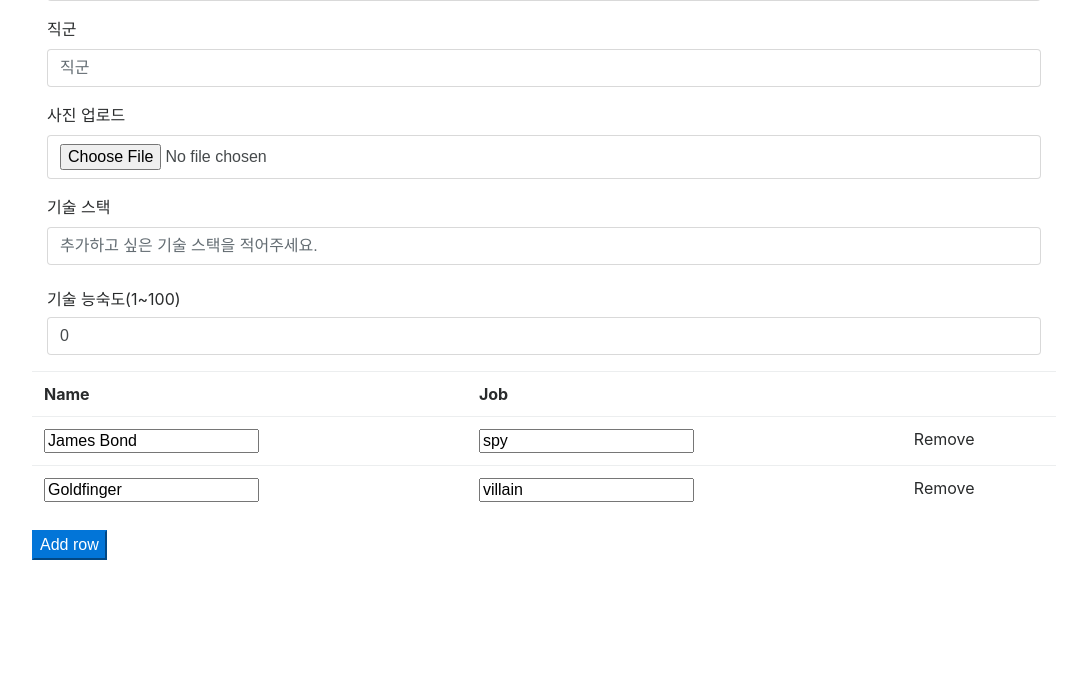
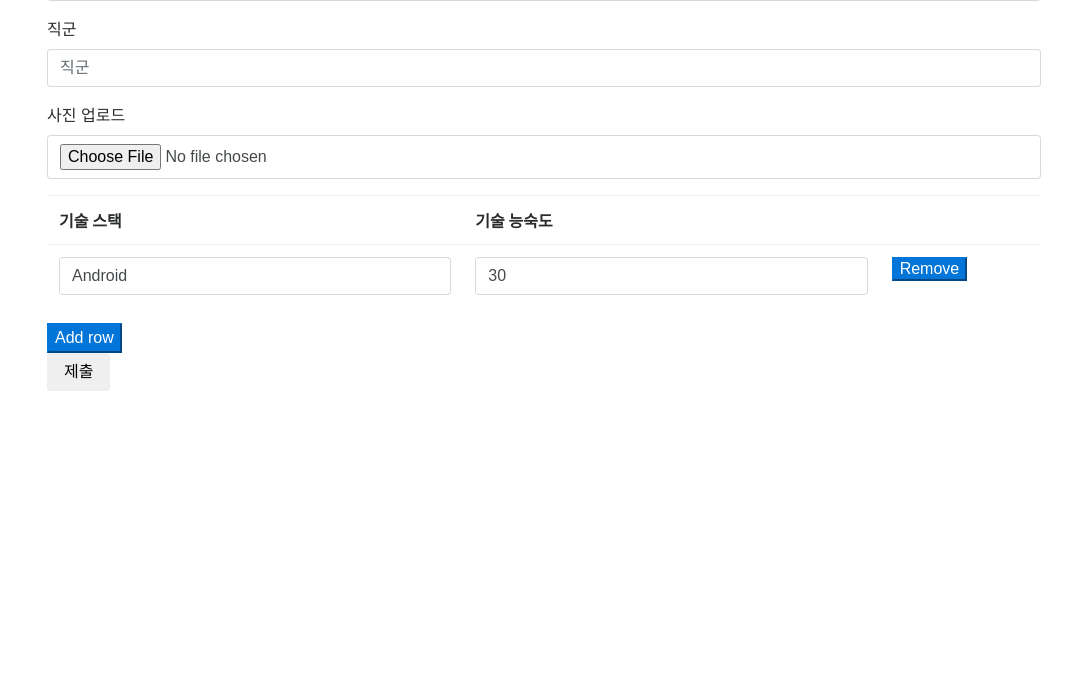
Before and after one commit to JuneBuug/make_your_resume, a Django app: template resume_prac/templates/resume_prac/resume_write.html in a window 1280 px wide. Shown: the part 249-937 px from the top of the page, without its empty margins (96-1183 px from the left). After the commit the page ends 800 px from the top, so only its background shows below. Run offline with Django 3.2, Linux system fonts and the light colour scheme; the template is opened without the code that fills it, so the values that code supplies are empty; some libraries are stand-ins or nearby versions.

Commit message:
vue 적용해서 input 늘리기

```diff
--- a/resume_prac/templates/resume_prac/resume_write.html
+++ b/resume_prac/templates/resume_prac/resume_write.html
@@ -15,13 +15,12 @@
     el: "#app",
     data: {
       rows: [
-        {name: "James Bond",job: "spy"},
-        {name: "Goldfinger", job: "villain"}
+        {skill: "Android",degree: 30},
       ]
     },
     methods:{
       addRow: function(){
-        this.rows.push({name:"",job:""});
+        this.rows.push({skill:"",degree: 0});
       },
       removeRow: function(row){
         this.rows.$remove(row);
@@ -72,7 +71,7 @@
                     <label for="profile_image">사진 업로드</label>
                      <input id="profile_image" type="file" class="form-control" name="profile_image">
                 </div>
-                <div class="form-group">
+                <!-- <div class="form-group">
                     <label for="skill">기술 스택</label>
                     <input type="text" name="skill" class="form-control" id="skill" placeholder="추가하고 싶은 기술 스택을 적어주세요.">
                 </div>
@@ -80,10 +79,31 @@
                 <div class="form-group">
                 <label for="skill_degree" class="col-form-label">기술 능숙도(1~100)</label>
                 <input class="form-control" type="number" value="0" name ="skill_degree" id="skill_degree">
+              </div> -->
+
+              <div id="app">
+              <table class="table">
+                <thead>
+                  <tr>
+                    <td><strong>기술 스택</strong></td>
+                    <td><strong>기술 능숙도</strong></td>
+                    <td></td>
+                  </tr>
+                </thead>
+                <tbody>
+                  <tr v-for="row in rows">
+                    <td><input type="text" v-model="row.skill"  name="skill" class="form-control" id="skill" placeholder="추가하고 싶은 기술 스택을 적어주세요."></td>
+                    <td><input v-model="row.degree" input class="form-control" type="number" value="0" name ="skill_degree" id="skill_degree"/></td>
+                    <td><button class="button btn-primary" @click="removeRow">Remove</button></td>
+                  </tr>
+                </tbody>
+              </table>
+              <div>
+                <button class="button btn-primary" @click="addRow">Add row</button>
+              </div>
               </div>
 
-
-                <!-- <button type="submit" class="btn btn-default">제출</button> -->
+              <button type="submit" class="btn btn-default">제출</button>
             <!-- </form> -->
 
 
@@ -93,27 +113,6 @@
     </div>
 </div>
 
-<div id="app">
-<table class="table">
-  <thead>
-    <tr>
-      <td><strong>Name</strong></td>
-      <td><strong>Job</strong></td>
-      <td></td>
-    </tr>
-  </thead>
-  <tbody>
-    <tr v-for="row in rows">
-      <td><input type="text" v-model="row.name"></td>
-      <td><input type="text" v-model="row.job"></td>
-      <td><a @click="removeRow(row)">Remove</a></td>
-    </tr>
-  </tbody>
-</table>
-<div>
-  <button class="button btn-primary" @click="addRow">Add row</button>
-</div>
-</div>
 
 </body>
 </html>
```
